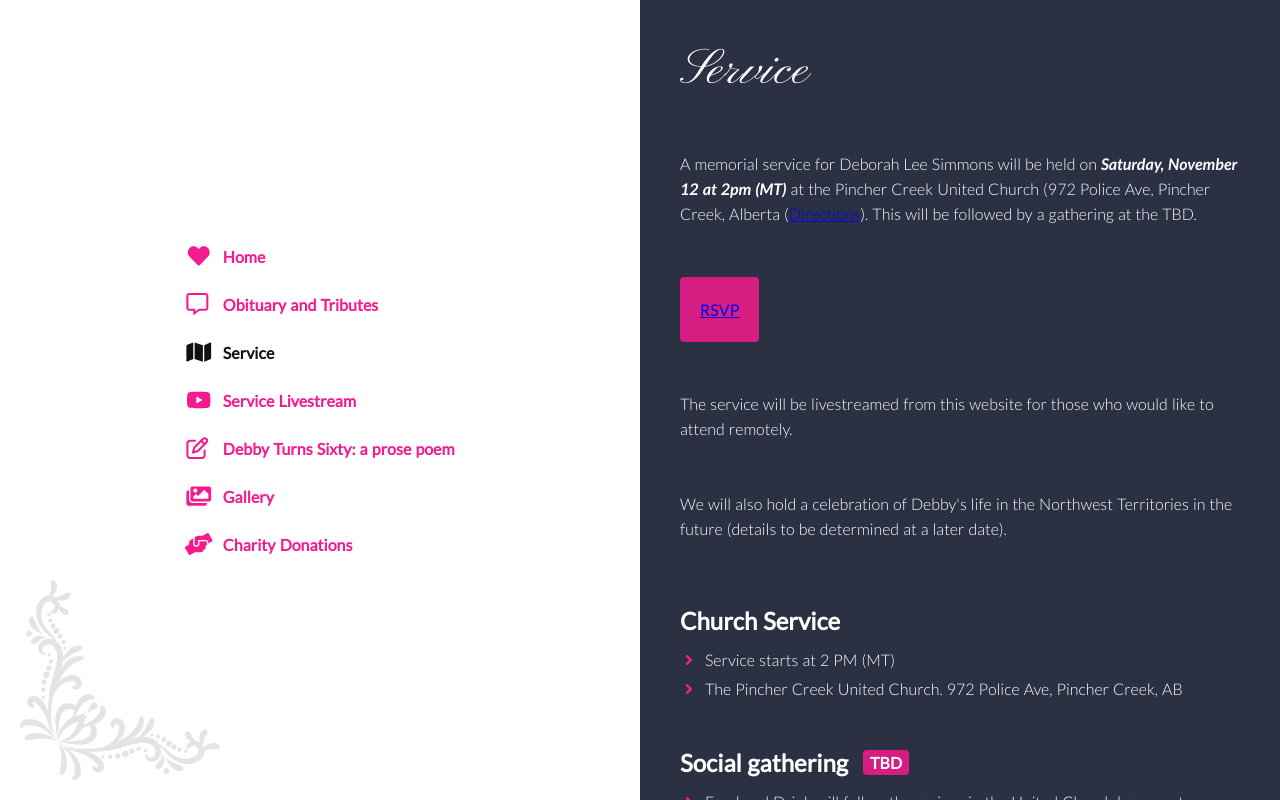
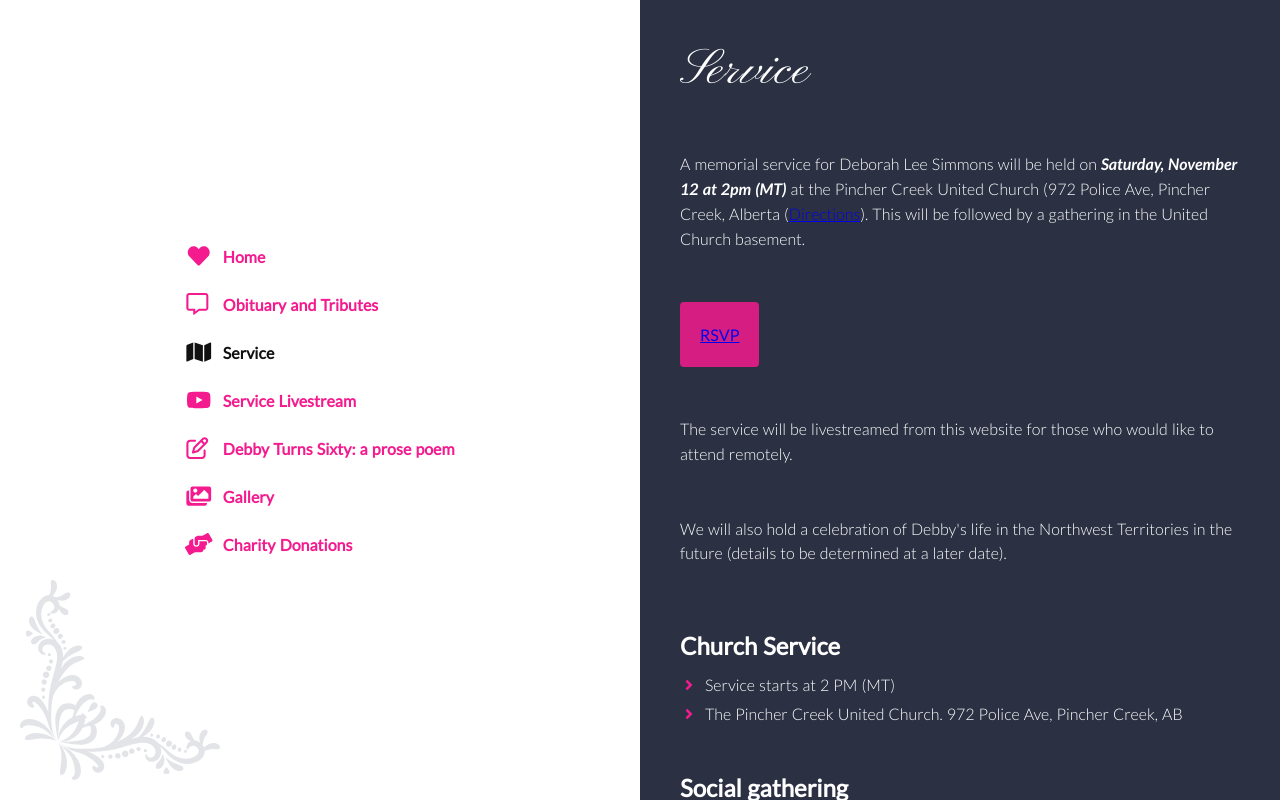
Before and after one commit to forDebby/memorial, a Nuxt app: page /order-of-service in a window 1280 px wide. Built offline with nearby package versions, Linux system fonts and the light colour scheme.

Commit message:
remove tbd

```diff
--- a/pages/order-of-service.vue
+++ b/pages/order-of-service.vue
@@ -10,7 +10,7 @@
       <p> A memorial service for Deborah Lee Simmons will be held on <em>Saturday, November 12 at 2pm (MT)</em> at the Pincher
         Creek United Church (972 Police Ave, Pincher Creek, Alberta (<a
         href="https://www.google.com/maps/dir//972+Police+Ave,+Pincher+Creek,+AB+T0K+1W0/@49.4847493,-114.0163185,12z/data=!4m8!4m7!1m0!1m5!1m1!1s0x536f0a6555e03d5f:0x33f0658439434592!2m2!1d-113.9462789!2d49.4847704">Directions</a>).
-        This will be followed by a gathering at the <span>TBD</span>.
+        This will be followed by a gathering in the United Church basement.
       </p>
       <p class="highlight"><a href="https://forms.gle/gXuoDZ95VqBU9J3a8">RSVP</a></p>
 
@@ -26,7 +26,7 @@
         <ListItem>Service starts at 2 PM (MT)</ListItem>
         <ListItem>The Pincher Creek United Church. 972 Police Ave, Pincher Creek, AB</ListItem>
       </ul>
-      <h2> Social gathering <span>TBD</span></h2>
+      <h2> Social gathering</h2>
       <ul class="fa-ul">
         <ListItem>Food and Drink will follow the serivce in the United Church basement.</ListItem>
         <ListItem>Bring an instrument and your Debby stories!</ListItem>
```
